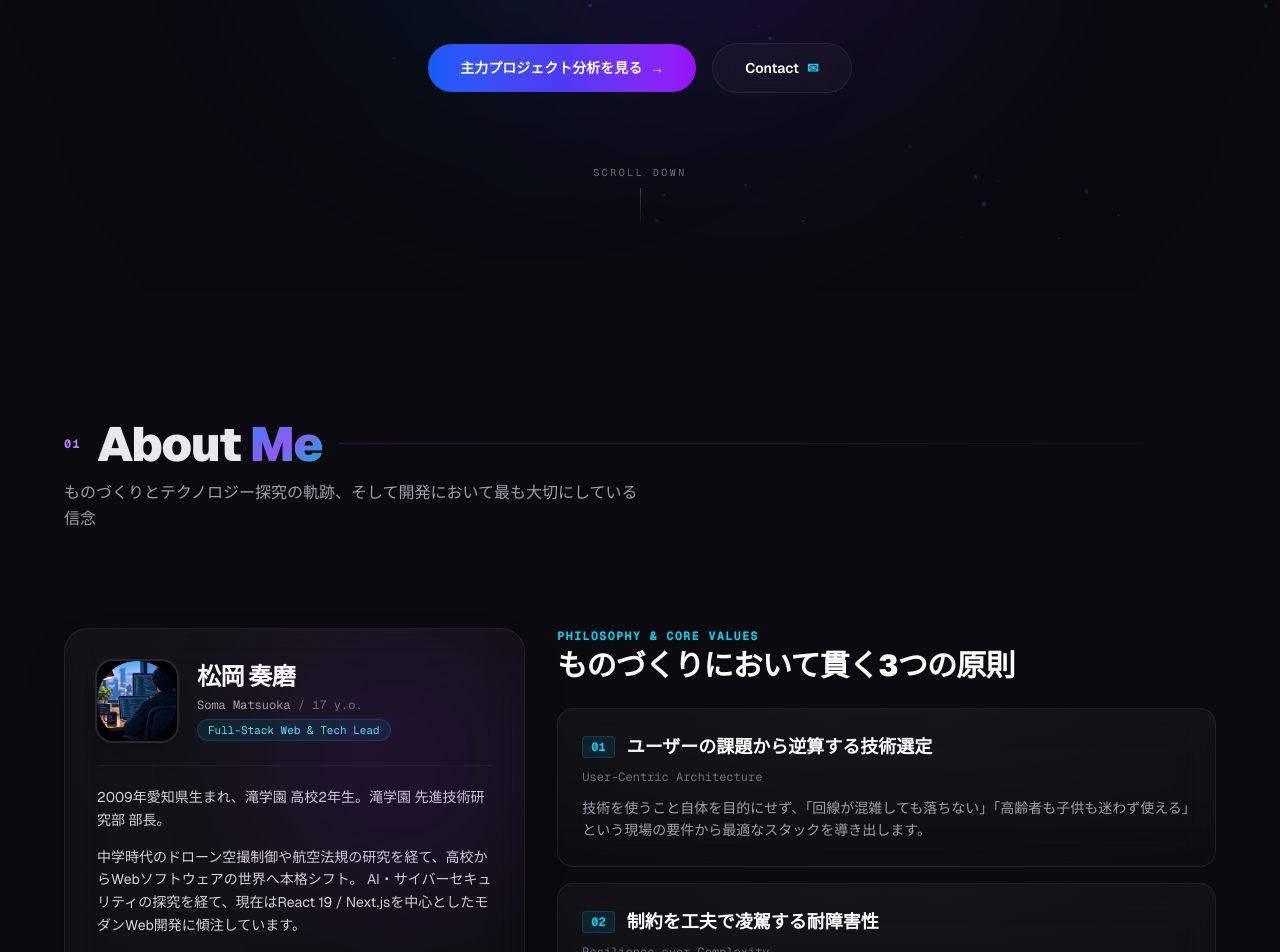
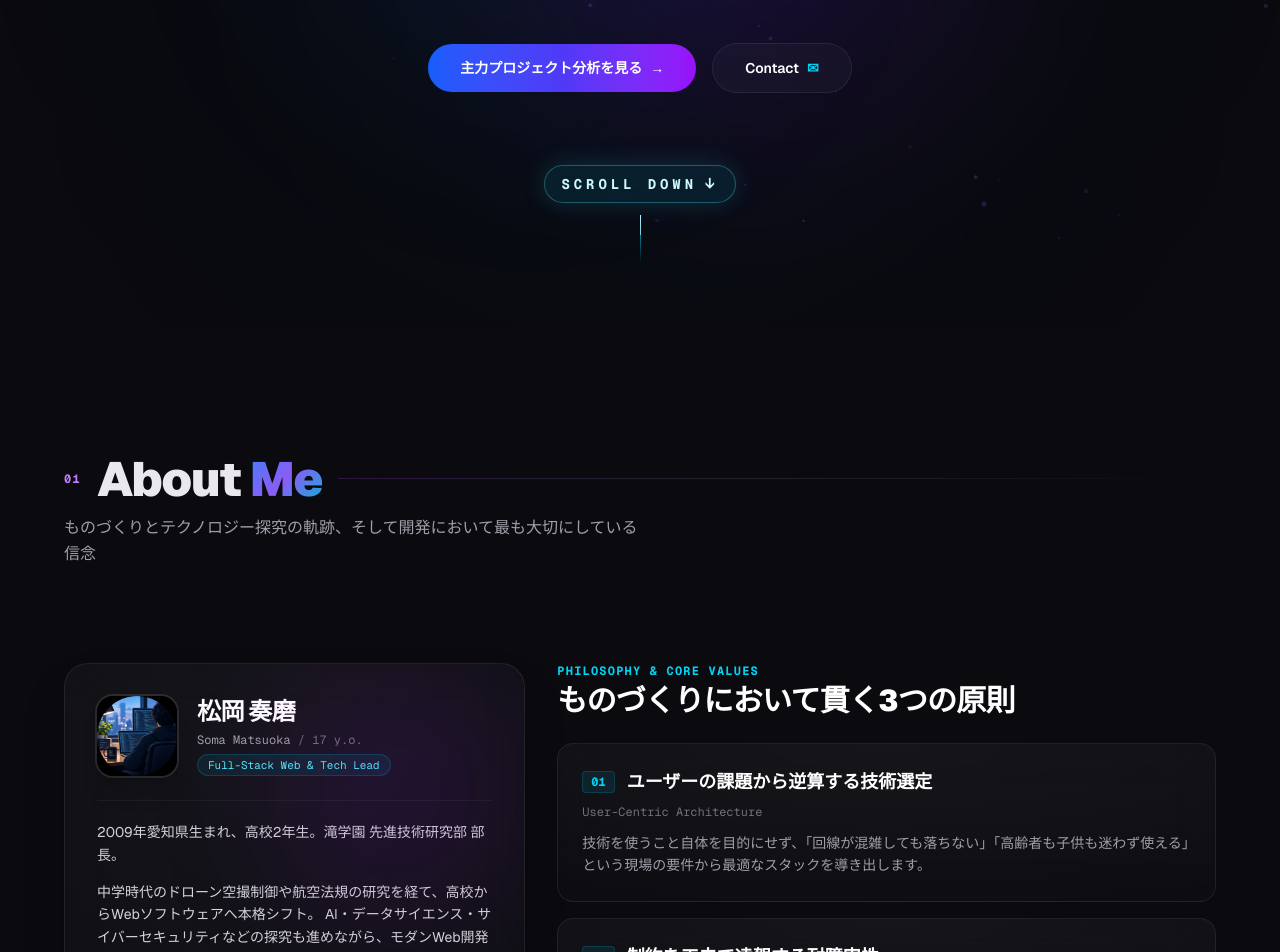
Before and after one commit to Soma817/Soma-Matsuoka-Portfolio, a Next.js app: page / in a window 1280 px wide. Shown: the part 560-1512 px from the top of the page. Built offline with nearby package versions, Linux system fonts and the light colour scheme.

Commit message:
微修正

```diff
--- a/src/app/layout.tsx
+++ b/src/app/layout.tsx
@@ -14,6 +14,10 @@ const geistMono = Geist_Mono({
 });
 
 export const metadata: Metadata = {
+  icons: {
+    icon: "/icon.png",
+    apple: "/icon.png",
+  },
   title: "松岡 奏磨 / Soma Matsuoka | Portfolio",
   description:
     "松岡奏磨（Soma Matsuoka）のポートフォリオ。滝学園 高校2年生・先進技術研究部 部長。React 19 / Next.js / PWAを用いたWebアプリケーション開発とアーキテクチャ設計の実績・ケーススタディ。",
--- a/src/components/AboutSection.tsx
+++ b/src/components/AboutSection.tsx
@@ -43,7 +43,7 @@ const timelineEvents = [
     badge: "Full-Stack & Lead",
     badgeColor: "bg-cyan-500/10 text-cyan-400 border-cyan-500/20",
     description:
-      "先進技術研究部 部長に就任。React 19 / Next.js / TypeScriptを中心とするモダンWebスタックに注力。滝学園100周年記念「長月祭 公式Webアプリ」の開発責任者として、要件折衝からアーキテクチャ設計・運用まで7名体制を牽引。",
+      "先進技術研究部 部長に就任。React 19 / Next.js / TypeScriptを中心とするモダンWebスタックに注力。滝学園100周年記念「長月祭 公式Webアプリ」では開発責任者として、要件折衝からアーキテクチャ設計・運用まで7名体制を牽引。",
     highlights: [
       "React 19 / Vite / PWAアーキテクチャの確立",
       "GAS × スプレッドシート連携による高可用性API設計",
@@ -122,11 +122,11 @@ export default function AboutSection() {
 
                 <div className="space-y-3.5 text-zinc-300 text-xs sm:text-sm leading-relaxed border-t border-white/5 pt-5">
                   <p>
-                    2009年愛知県生まれ、滝学園 高校2年生。滝学園 先進技術研究部 部長。
+                    2009年愛知県生まれ、高校2年生。滝学園 先進技術研究部 部長。
                   </p>
                   <p>
-                    中学時代のドローン空撮制御や航空法規の研究を経て、高校からWebソフトウェアの世界へ本格シフト。
-                    AI・サイバーセキュリティの探究を経て、現在はReact 19 / Next.jsを中心としたモダンWeb開発に傾注しています。
+                    中学時代のドローン空撮制御や航空法規の研究を経て、高校からWebソフトウェアへ本格シフト。
+                    AI・データサイエンス・サイバーセキュリティなどの探究も進めながら、モダンWeb開発に注力しています。
                   </p>
                   <p>
                     「使う人にとって本当に快適か」「不意のトラブルでも止まらないか」に徹底的にこだわり、UIデザインからサーバーレスアーキテクチャまで一貫して手掛けます。
--- a/src/components/HeroSection.tsx
+++ b/src/components/HeroSection.tsx
@@ -74,11 +74,14 @@ export default function HeroSection() {
 
         {/* Scroll indicator */}
         <ScrollReveal delay={500}>
-          <div className="pt-8 flex flex-col items-center gap-2">
-            <span className="text-[10px] text-zinc-500 tracking-[0.25em] font-mono uppercase">
+          <div className="pt-8 inline-flex flex-col items-center gap-3 text-cyan-200">
+            <span className="inline-flex items-center gap-2 rounded-full border border-cyan-300/30 bg-cyan-400/10 px-4 py-2 text-xs sm:text-sm font-mono font-bold tracking-[0.28em] text-cyan-100 shadow-[0_0_24px_rgba(34,211,238,0.18)] backdrop-blur-sm">
               SCROLL DOWN
+              <span aria-hidden="true" className="text-base leading-none">↓</span>
             </span>
-            <div className="w-px h-10 bg-gradient-to-b from-zinc-500 via-zinc-700 to-transparent animate-pulse" />
+            <span aria-hidden="true" className="relative h-12 w-px overflow-hidden bg-gradient-to-b from-cyan-300 via-cyan-500/60 to-transparent">
+              <span className="absolute inset-x-0 top-0 h-5 animate-pulse bg-white shadow-[0_0_8px_#67e8f9]" />
+            </span>
           </div>
         </ScrollReveal>
       </div>
--- a/src/components/ProjectSection.tsx
+++ b/src/components/ProjectSection.tsx
@@ -647,7 +647,7 @@ export default function ProjectSection() {
                     <h4 className="text-white font-bold text-base">開発責任者メッセージ（公式Webアプリ ABOUTより）</h4>
                   </div>
                   <blockquote className="text-xs sm:text-sm text-zinc-300 leading-relaxed border-l-2 border-cyan-400/50 pl-4 italic">
-                    「制作過程には想定外の課題も多々あり、試行錯誤を重ねました。次々に出てくる問題に苦しみながらも、7人で意見を出し合い一つ一つ壁を乗り越えていく瞬間は、私にとっては喜びと達成感に満ちていました。
+                    開発したWebアプリは、UI（操作画面）のデザインやレスポンスの速さ、システム構築に至るまで、先進技術研究部で日々培ってきた知識と技術を注ぎ込み、ゼロから作り上げた作品です。「制作過程には想定外の課題も多々あり、試行錯誤を重ねました。次々に出てくる問題に苦しみながらも、7人で意見を出し合い一つ一つ壁を乗り越えていく瞬間は、私にとっては喜びと達成感に満ちていました。
                     先輩方が築いてこられた100年という伝統を受け継ぎながら、技術という新たな可能性を未来へと繋いでいく。この一大プロジェクトに関われたことは、私の大きな財産になりました。」
                   </blockquote>
                   <div className="text-right text-xs font-mono text-zinc-400">
```
